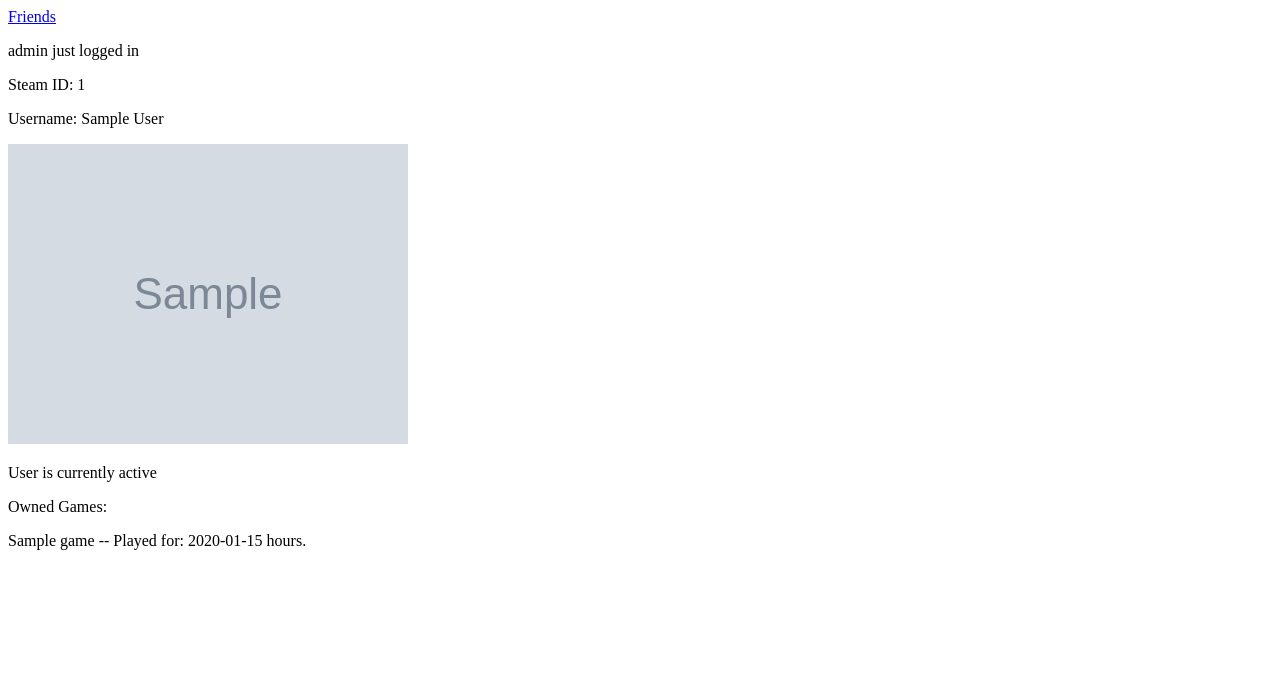
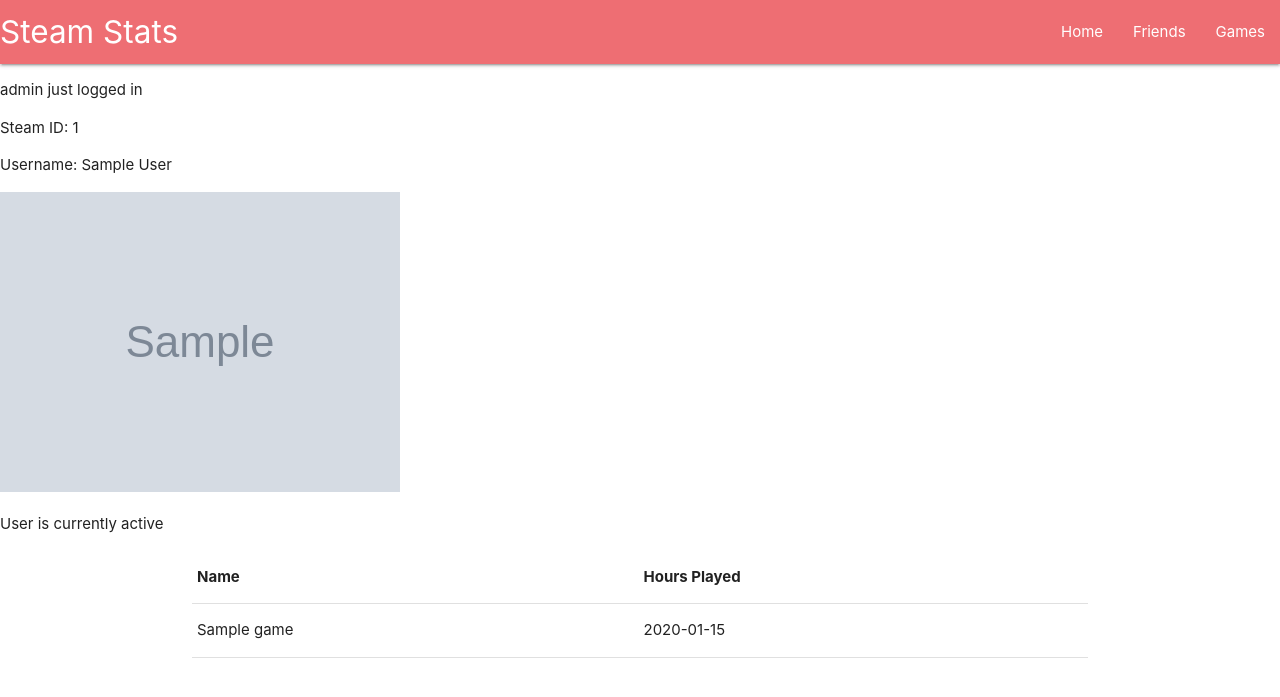
Before and after one commit to kchateau/Steam-Stats, a Django app: template templates/on_login.html in a window 1280 px wide. Shown: the top 697 px of the page. Run offline with Django 3.2, Linux system fonts and the light colour scheme; a user stored in the database is signed in; tables that the repository leaves empty hold one stand-in row (values such as "Sample post"); the template is opened without the code that fills it: most values are stand-ins (such as "Sample title", 1, 10 or a date in 2020); grey boxes marked "Sample" are stand-in pictures; some libraries are stand-ins or nearby versions.

Commit message:
Change friends and games list to materialize tables, get links working between pages.
Tables look nicer using materiaize and link between home and friends works.

```diff
--- a/templates/base.html
+++ b/templates/base.html
@@ -1,18 +1,33 @@
 <!DOCTYPE html>
 <html>
-   <head>
-      <meta name = "viewport" content = "width = device-width, initial-scale = 1">
-      <link rel = "stylesheet"
-         href = "https://fonts.googleapis.com/icon?family=Material+Icons">
-      <link rel = "stylesheet"
-         href = "https://cdnjs.cloudflare.com/ajax/libs/materialize/0.97.3/css/materialize.min.css">
-      <script type = "text/javascript" src = "https://code.jquery.com/jquery-2.1.1.min.js">
-      </script>
-      <script src = "https://cdnjs.cloudflare.com/ajax/libs/materialize/0.97.3/js/materialize.min.js">
-      </script>
-   </head>
-   <body>
-       {% block content %}
-       {% endblock %}
-   </body>
+  <head>
+    <meta name="viewport" content="width = device-width, initial-scale = 1" />
+    <link
+      rel="stylesheet"
+      href="https://fonts.googleapis.com/icon?family=Material+Icons"
+    />
+    <link
+      rel="stylesheet"
+      href="https://cdnjs.cloudflare.com/ajax/libs/materialize/0.97.3/css/materialize.min.css"
+    />
+    <script
+      type="text/javascript"
+      src="https://code.jquery.com/jquery-2.1.1.min.js"
+    ></script>
+    <script src="https://cdnjs.cloudflare.com/ajax/libs/materialize/0.97.3/js/materialize.min.js"></script>
+
+    <nav>
+      <div class="nav-wrapper">
+        <a href="#" class="brand-logo">Steam Stats</a>
+        <ul id="nav-mobile" class="right hide-on-med-and-down">
+          <li><a href="{% url 'on_login' %}">Home</a></li>
+          <li><a href="{% url 'friends' %}">Friends</a></li>
+          <li><a href="collapsible.html">Games</a></li>
+        </ul>
+      </div>
+    </nav>
+  </head>
+  <body>
+    {% block content %} {% endblock %}
+  </body>
 </html>
--- a/templates/on_login.html
+++ b/templates/on_login.html
@@ -1,17 +1,42 @@
+{% extends 'base.html' %}
+{% block content %}
+
 <!DOCTYPE html>
 <html lang="en">
 <head>
     <meta charset="UTF-8">
 </head>
-<a href="{% url 'friends' %}">Friends</a>
 <p>{{ user.username }} just logged in</p>
 <p>Steam ID: {{ steam_user.steam_id }}</p>
 <p>Username: {{ steam_user.display_name }}</p>
 <img src="{{ steam_user.avatar }}">
 <p>User is currently {{ steam_user.state }}</p>
-<p>Owned Games:</p>
-{% for game in game_list %}
-    <p>{{game.name}} -- Played for: {{game.playtime}} hours.</p>
-{% endfor %}
+
+<div class="container">
+<table class="highlight">
+    <thead>
+      <tr>
+        <th>Name</th>
+        <th>Hours Played</th>
+      </tr>
+    </thead>
+
+    <tbody>
+        {% for game in game_list %}
+      <tr>
+        <td>
+            {{game.name}}
+            </td>
+        <td>
+            {{game.playtime}}
+        </td>
+      </tr>
+      {% endfor %}
+    </tbody>
+  </table>
+</div>
+
 </body>
 </html>
+
+{% endblock %}
```
Also changed, not shown: templates/friends.html (+3 -4 lines).
